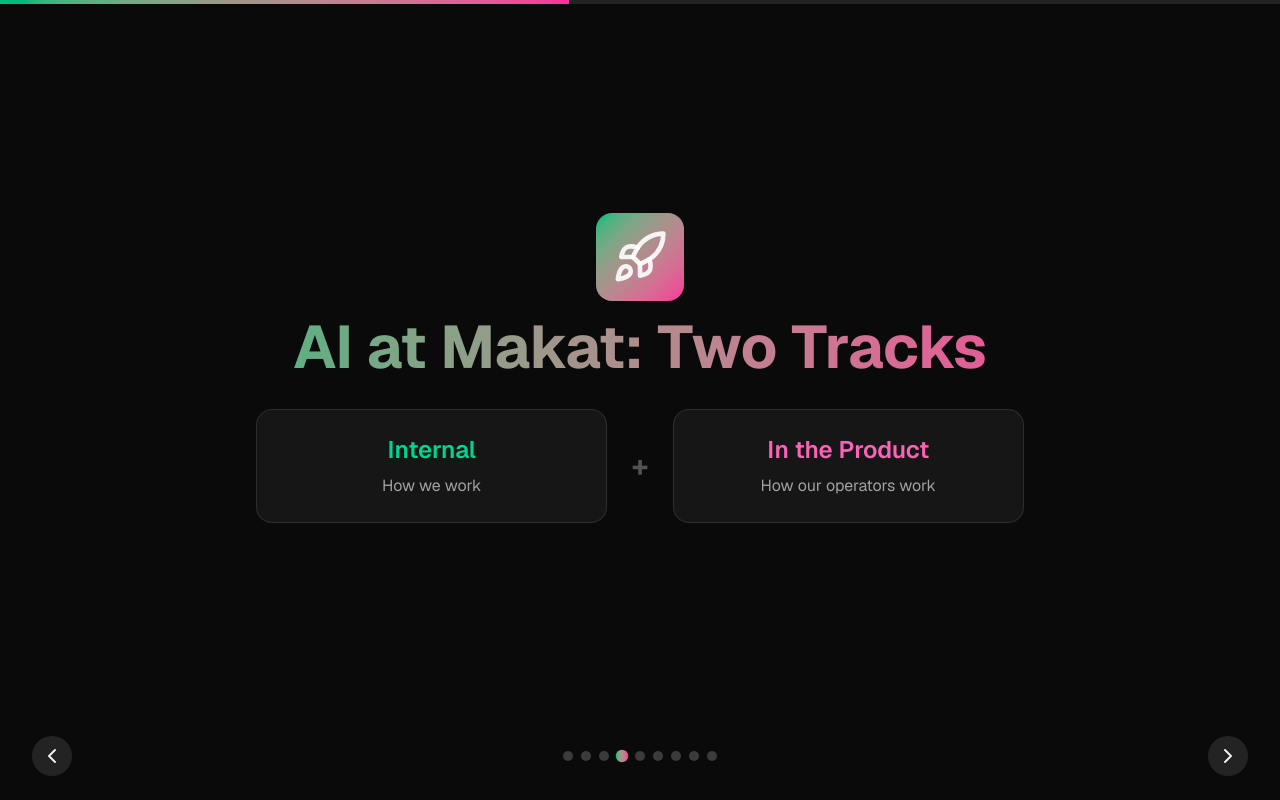
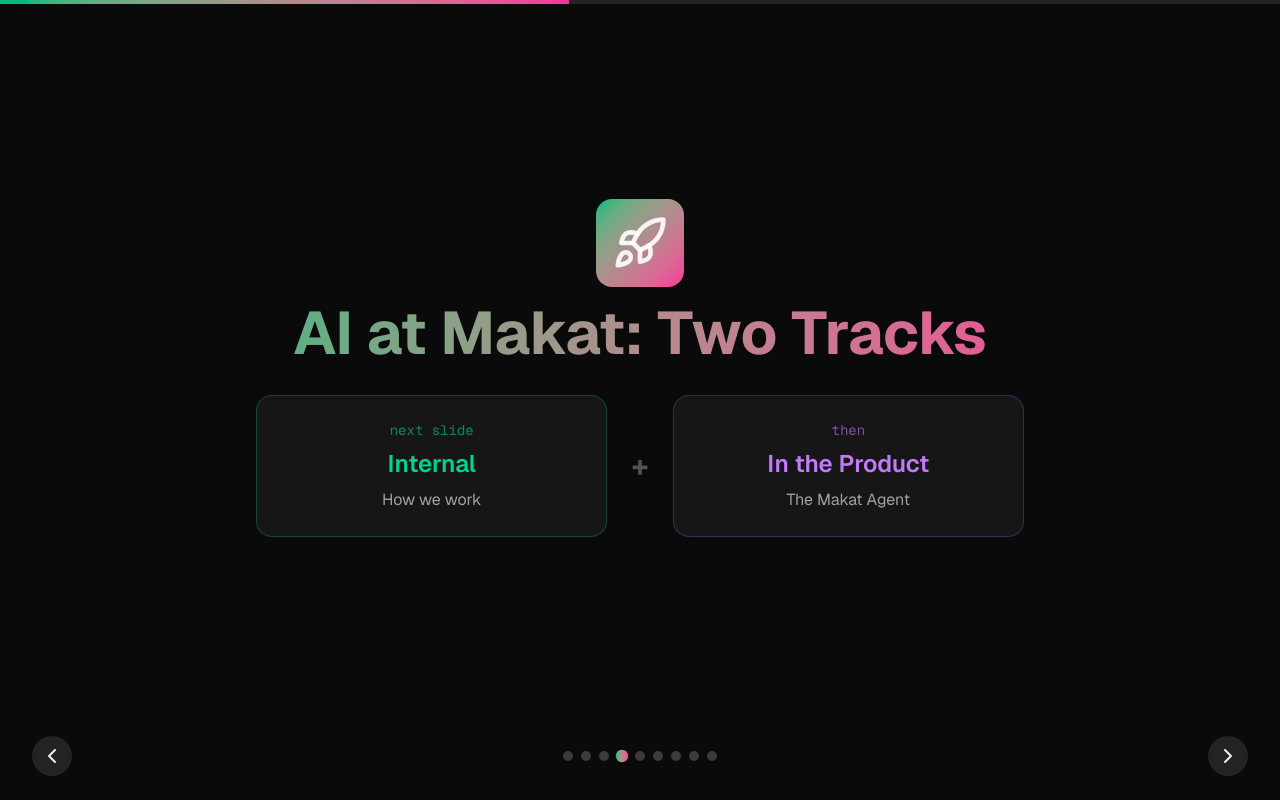
Before and after one commit to nirweiner2/makat-presentation, a Next.js app: page /makat-presentation/ in a window 1280 px wide. Both pictures are taken after a click on the button 622 px from the left and 756 px from the top of the page. Built offline with nearby package versions, Linux system fonts and the light colour scheme.

Commit message:
Reorder slides: Makat Agent after Internal, update Two Tracks references

```diff
--- a/app/components/Presentation.tsx
+++ b/app/components/Presentation.tsx
@@ -115,14 +115,16 @@
     icon: <Rocket className="w-14 h-14" />,
     content: (
       <div className="flex flex-col md:flex-row items-center justify-center gap-6 mt-8 max-w-3xl mx-auto">
-        <div className="flex-1 bg-white/5 rounded-2xl p-6 border border-white/10 text-center">
+        <div className="flex-1 bg-white/5 rounded-2xl p-6 border border-emerald-500/30 text-center">
+          <p className="text-sm font-mono text-emerald-400/60 mb-2">next slide</p>
           <h3 className="text-2xl font-semibold text-emerald-400 mb-2">Internal</h3>
           <p className="text-neutral-400">How we work</p>
         </div>
         <span className="text-3xl text-neutral-600 font-bold">+</span>
-        <div className="flex-1 bg-white/5 rounded-2xl p-6 border border-white/10 text-center">
-          <h3 className="text-2xl font-semibold text-pink-400 mb-2">In the Product</h3>
-          <p className="text-neutral-400">How our operators work</p>
+        <div className="flex-1 bg-white/5 rounded-2xl p-6 border border-purple-500/30 text-center">
+          <p className="text-sm font-mono text-purple-400/60 mb-2">then</p>
+          <h3 className="text-2xl font-semibold text-purple-400 mb-2">In the Product</h3>
+          <p className="text-neutral-400">The Makat Agent</p>
         </div>
       </div>
     ),
@@ -164,49 +166,7 @@
     ),
   },
 
-  // 6 — AI Won't Replace You
-  {
-    title: "AI Won't Replace You",
-    subtitle: "It Will Empower You",
-    accent: "from-yellow-500 to-orange-500",
-    icon: <Zap className="w-14 h-14" />,
-    content: (
-      <div className="max-w-3xl mx-auto mt-6 space-y-6 text-center">
-        <p className="text-3xl font-bold bg-gradient-to-r from-yellow-400 to-orange-400 bg-clip-text text-transparent">
-          Every person doing 10× more.
-        </p>
-        <p className="text-xl text-neutral-400">
-          Minimal hiring. Maximum impact per person.
-        </p>
-      </div>
-    ),
-  },
-
-  // 7 — Growing Pains
-  {
-    title: "It Won't Be Smooth",
-    subtitle: "And that's OK",
-    accent: "from-red-500 to-orange-500",
-    icon: <Zap className="w-14 h-14" />,
-    content: (
-      <div className="flex flex-col items-center gap-8 mt-6 max-w-2xl mx-auto text-center">
-        <p className="text-xl text-neutral-300">
-          New tools break old habits. There will be friction, mistakes, and
-          moments of doubt.
-        </p>
-        <div className="flex items-center gap-3 text-2xl font-semibold">
-          <span className="text-red-400">Awkward at first</span>
-          <span className="text-neutral-600">→</span>
-          <span className="text-orange-400">Second nature later</span>
-        </div>
-        <p className="text-lg text-neutral-500">
-          Every tool we rely on today was once the &quot;new thing.&quot;
-        </p>
-      </div>
-    ),
-  },
-
-  // 8 — Introducing the Makat Agent
+  // 6 — The Makat Agent
   {
     title: "The Makat Agent",
     subtitle: "AI inside the product — growing with us",
@@ -232,7 +192,49 @@
     ),
   },
 
-  // 8 — Q&A
+  // 7 — AI Won't Replace You
+  {
+    title: "AI Won't Replace You",
+    subtitle: "It Will Empower You",
+    accent: "from-yellow-500 to-orange-500",
+    icon: <Zap className="w-14 h-14" />,
+    content: (
+      <div className="max-w-3xl mx-auto mt-6 space-y-6 text-center">
+        <p className="text-3xl font-bold bg-gradient-to-r from-yellow-400 to-orange-400 bg-clip-text text-transparent">
+          Every person doing 10× more.
+        </p>
+        <p className="text-xl text-neutral-400">
+          Minimal hiring. Maximum impact per person.
+        </p>
+      </div>
+    ),
+  },
+
+  // 8 — Growing Pains
+  {
+    title: "It Won't Be Smooth",
+    subtitle: "And that's OK",
+    accent: "from-red-500 to-orange-500",
+    icon: <Zap className="w-14 h-14" />,
+    content: (
+      <div className="flex flex-col items-center gap-8 mt-6 max-w-2xl mx-auto text-center">
+        <p className="text-xl text-neutral-300">
+          New tools break old habits. There will be friction, mistakes, and
+          moments of doubt.
+        </p>
+        <div className="flex items-center gap-3 text-2xl font-semibold">
+          <span className="text-red-400">Awkward at first</span>
+          <span className="text-neutral-600">→</span>
+          <span className="text-orange-400">Second nature later</span>
+        </div>
+        <p className="text-lg text-neutral-500">
+          Every tool we rely on today was once the &quot;new thing.&quot;
+        </p>
+      </div>
+    ),
+  },
+
+  // Q&A
   {
     title: "Q & A",
     accent: "from-indigo-500 to-blue-500",
```
